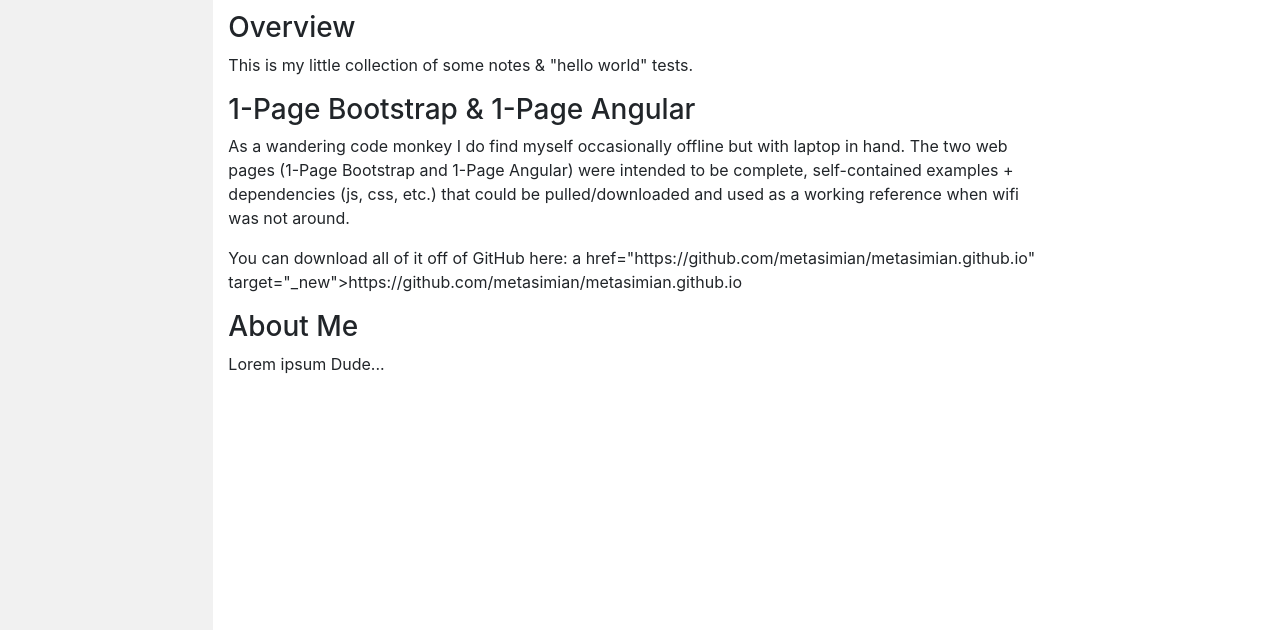
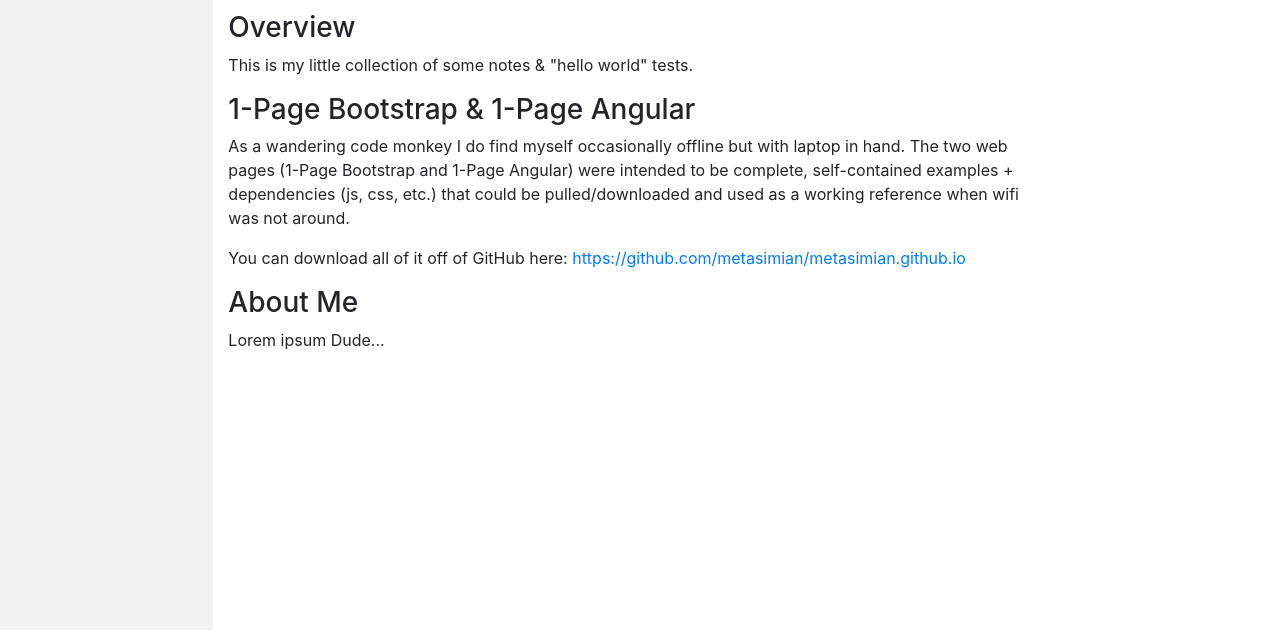
Before and after one commit to metasimian/metasimian.github.io, a plain HTML site: page index.html in a window 1280 px wide. Shown: the part 126-758 px from the top of the page. Drawn offline with Linux system fonts and the light colour scheme.

Commit message:
oops... missing a &lt:

```diff
--- a/index.html
+++ b/index.html
@@ -42,7 +42,7 @@
       <p>This is my little collection of some notes & "hello world" tests. </p>
 	  <h3>1-Page Bootstrap & 1-Page Angular</h3>
       <p>As a wandering code monkey I do find myself occasionally offline but with laptop in hand.  The two web pages (1-Page Bootstrap and 1-Page Angular) were intended to be complete, self-contained examples + dependencies (js, css, etc.) that could be pulled/downloaded and used as a working reference when wifi was not around.</p>
-	  <p>You can download all of it off of GitHub here: a href="https://github.com/metasimian/metasimian.github.io" target="_new">https://github.com/metasimian/metasimian.github.io</a></p>
+	  <p>You can download all of it off of GitHub here: <a href="https://github.com/metasimian/metasimian.github.io" target="_new">https://github.com/metasimian/metasimian.github.io</a></p>
       <h3>About Me</h3>
       <p>Lorem ipsum Dude...</p>
     </div>
```
